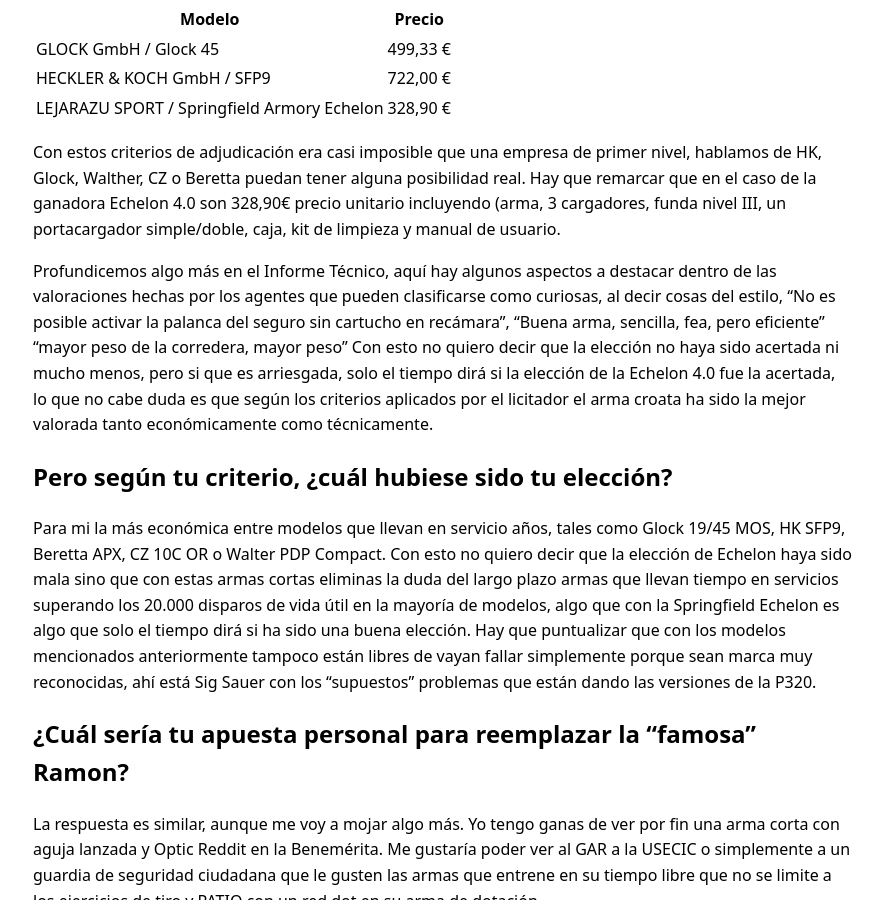
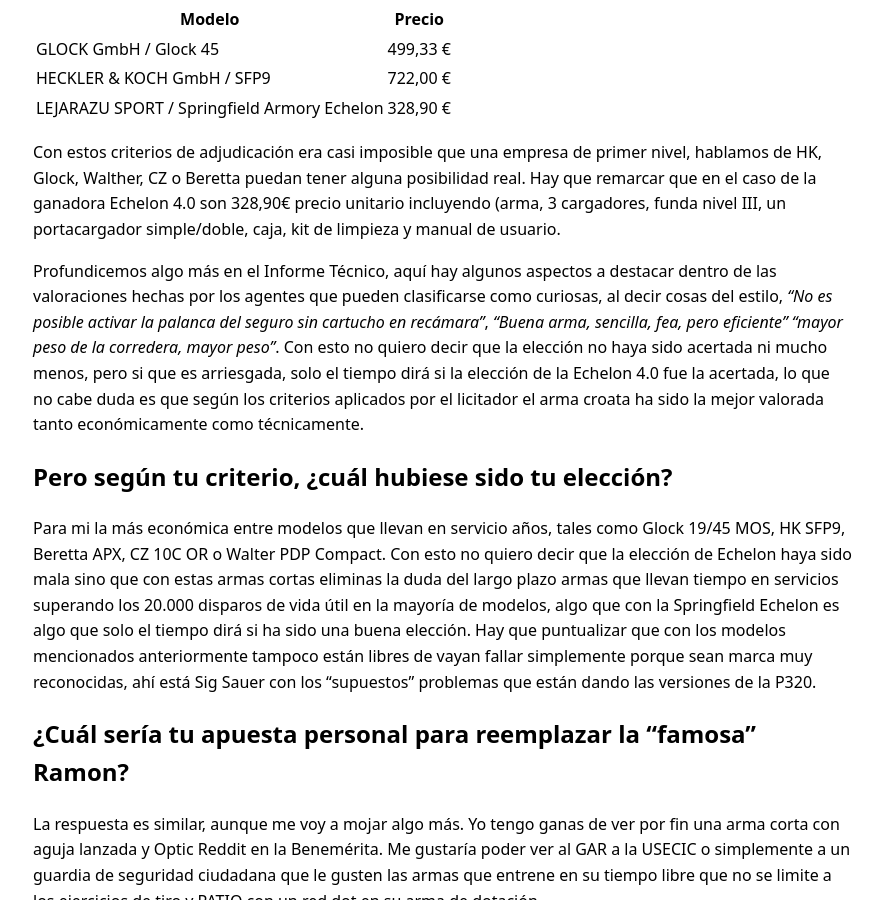
Before and after one commit to imperialdefensegroup/articulos, a Jekyll site: the page built from _posts/2026-04-25-entrevista-luis-casanas-parte-2.md, in a window 1280 px wide and 900 px high, scrolled down 672 px. Shown: the whole window, without its empty margins (197-1079 px from the left). Built offline with Jekyll 4.4.1, drawn with Linux system fonts in a browser that asks for light colours.

```diff
--- a/_posts/2026-04-25-entrevista-luis-casanas-parte-2.md
+++ b/_posts/2026-04-25-entrevista-luis-casanas-parte-2.md
@@ -25,7 +25,7 @@ Hay que dar un poco de contexto a como ha sido la adjudicación. Un concurso don
 
 Con estos criterios de adjudicación era casi imposible que una empresa de primer nivel, hablamos de HK, Glock, Walther, CZ o Beretta puedan tener alguna posibilidad real. Hay que remarcar que en el caso de la ganadora Echelon 4.0 son 328,90€ precio unitario incluyendo (arma, 3 cargadores, funda nivel III, un portacargador simple/doble, caja, kit de limpieza y manual de usuario.
 
-Profundicemos algo más en el Informe Técnico, aquí hay algunos aspectos a destacar dentro de las valoraciones hechas por los agentes que pueden clasificarse como curiosas, al decir cosas del estilo, “No es posible activar la palanca del seguro sin cartucho en recámara”, “Buena arma, sencilla, fea, pero eficiente” “mayor peso de la corredera, mayor peso”
+Profundicemos algo más en el Informe Técnico, aquí hay algunos aspectos a destacar dentro de las valoraciones hechas por los agentes que pueden clasificarse como curiosas, al decir cosas del estilo, *“No es posible activar la palanca del seguro sin cartucho en recámara”*, *“Buena arma, sencilla, fea, pero eficiente” “mayor peso de la corredera, mayor peso”*.
 Con esto no quiero decir que la elección no haya sido acertada ni mucho menos, pero si que es arriesgada, solo el tiempo dirá si la elección de la Echelon 4.0 fue la acertada, lo que no cabe duda es que según los criterios aplicados por el licitador el arma croata ha sido la mejor valorada tanto económicamente como técnicamente.
 
 ## Pero según tu criterio, ¿cuál hubiese sido tu elección?
```
